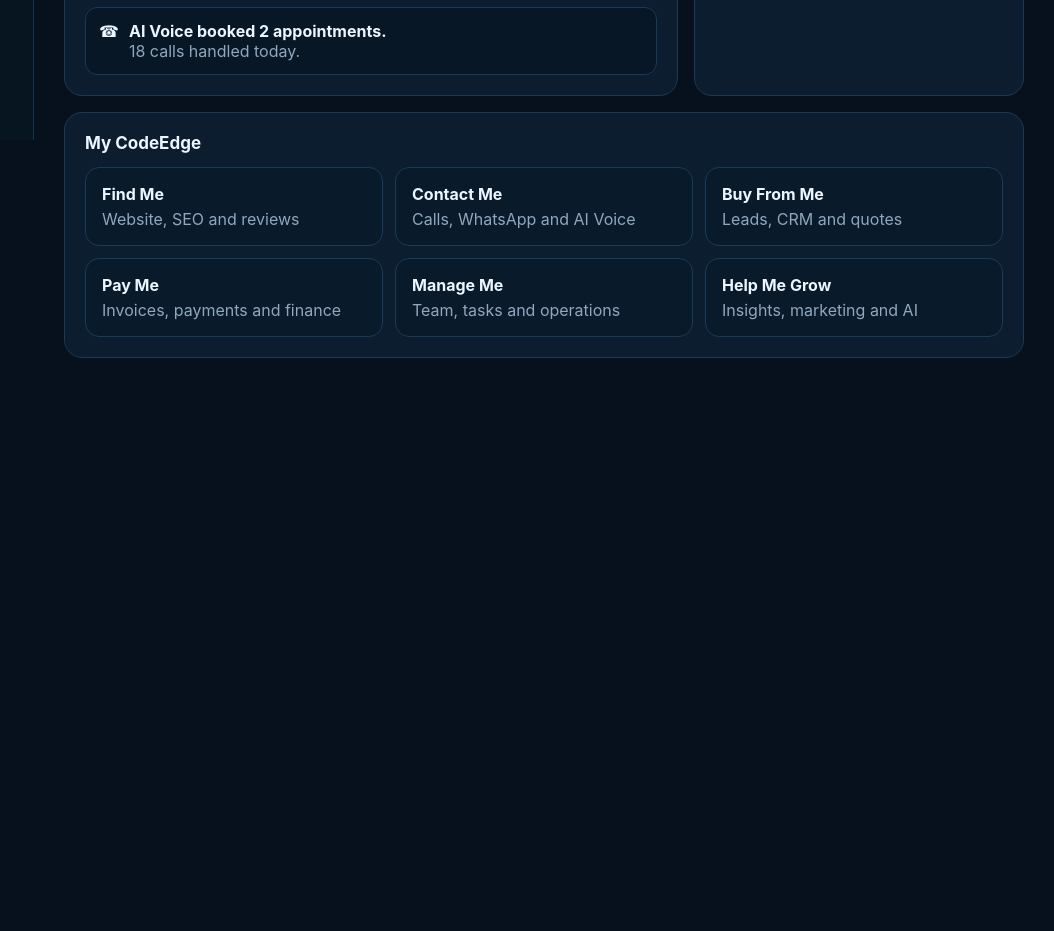
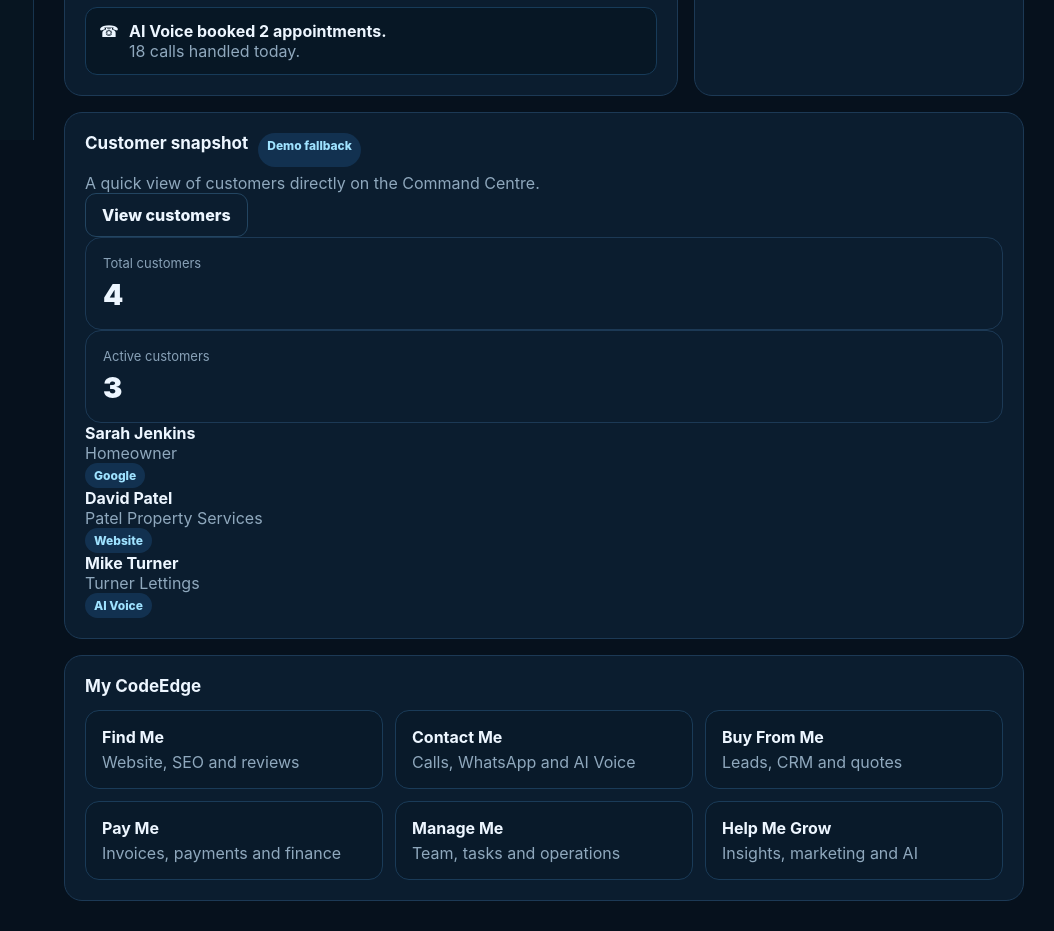
Before and after one commit to sohail654312-gif/codeedge-business-os, a Next.js app: page /dashboard in a window 1280 px wide. Shown: the part 660-1591 px from the top of the page, without its empty margins (226-1280 px from the left). Before the commit the page ends 1048 px from the top, so only its background shows below. Built offline with nearby package versions, Linux system fonts and the light colour scheme; no server answers.

Commit message:
dashboard: add customer snapshot to command centre

```diff
--- a/src/app/dashboard/page.tsx
+++ b/src/app/dashboard/page.tsx
@@ -1,4 +1,5 @@
 import { stats } from "@/data/demo";
+import { getCustomerDirectoryData } from "@/modules/buy-from-me/customers/data";
 
 const modules = [
   ["Find Me", "Website, SEO and reviews", "/dashboard/find-me"],
@@ -9,7 +10,11 @@ const modules = [
   ["Help Me Grow", "Insights, marketing and AI", "/dashboard/help-me-grow"]
 ];
 
-export default function Dashboard() {
+export default async function Dashboard() {
+  const customerDirectory = await getCustomerDirectoryData();
+  const activeCustomers = customerDirectory.rows.filter((customer) => customer.status === "Active").length;
+  const customerPreview = customerDirectory.rows.slice(0, 3);
+
   return (
     <>
       <div className="pageHead">
@@ -43,6 +48,43 @@ export default function Dashboard() {
       </div>
 
       <div className="panel topGap">
+        <div className="customerSummaryHead">
+          <div>
+            <div className="row customerSummaryTitleRow">
+              <h2>Customer snapshot</h2>
+              <span className="pill">{customerDirectory.mode === "erpnext" ? "ERPNext live" : "Demo fallback"}</span>
+            </div>
+            <p className="muted customerSubtext">A quick view of customers directly on the Command Centre.</p>
+          </div>
+          <a className="btn" href="/dashboard/buy-from-me/customers">View customers</a>
+        </div>
+
+        <div className="customerSummaryGrid">
+          <div className="stat">
+            <div className="statLabel">Total customers</div>
+            <div className="statValue">{customerDirectory.rows.length}</div>
+          </div>
+          <div className="stat">
+            <div className="statLabel">Active customers</div>
+            <div className="statValue">{activeCustomers}</div>
+          </div>
+          <div className="customerMiniList">
+            {customerPreview.length > 0 ? customerPreview.map((customer) => (
+              <div className="customerMiniRow" key={`${customer.name}-${customer.source}`}>
+                <div>
+                  <b>{customer.name}</b>
+                  <div className="muted">{customer.company}</div>
+                </div>
+                <span className="pill">{customer.source}</span>
+              </div>
+            )) : (
+              <div className="muted">No customer records are available yet.</div>
+            )}
+          </div>
+        </div>
+      </div>
+
+      <div className="panel topGap">
         <h2>My CodeEdge</h2>
         <div className="moduleTiles">
           {modules.map(([title, desc, href]) => <a className="moduleTile" href={href} key={title}><b>{title}</b><span className="muted">{desc}</span></a>)}
```
